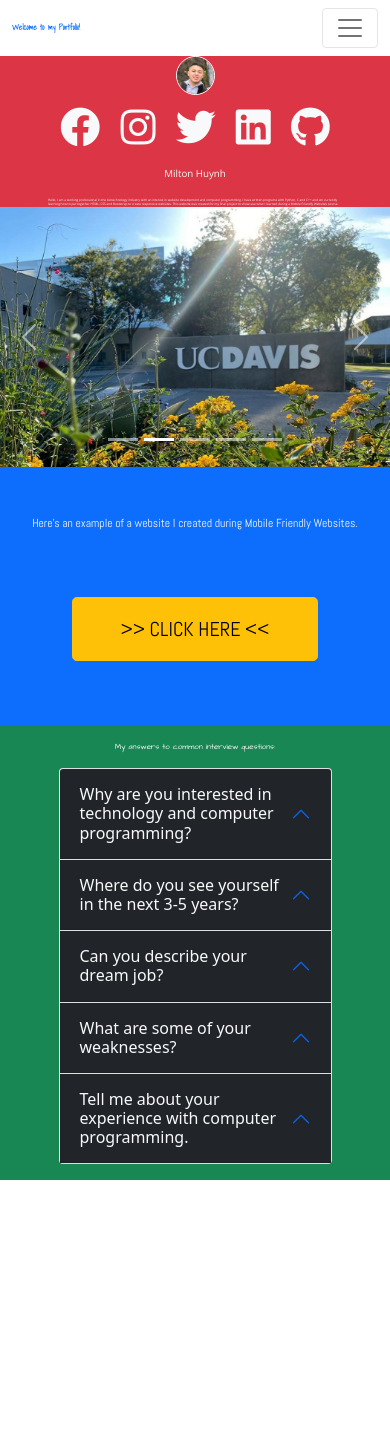
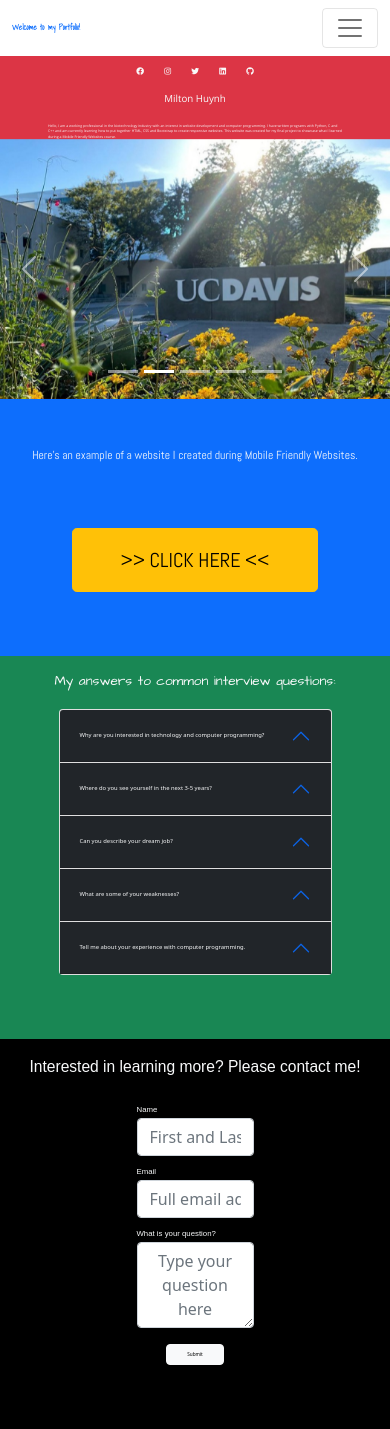
Before and after one commit to miltonhuynh/miltonhuynh.github.io, a plain HTML site: page index.html in a window 390 px wide. Before the commit the page ends 1180 px from the top, so only its background shows below. Drawn offline with nearby package versions, Linux system fonts and the light colour scheme; a web font is replaced by a local one.

Commit message:
Completed all requirements, may make further edits as necessary

```diff
--- a/CSS/styles.css
+++ b/CSS/styles.css
@@ -10,6 +10,18 @@
     border-radius: 50%;
     border: 0.5vw solid white;
     width: 10vw;
+    transition: all .3s ease;
+
+}
+
+@media (max-width: 1000px) {
+    #mypic {
+        display: none;
+    }
+}
+
+#mypic:hover {
+    width: 12.5vw;
 }
 
 
@@ -17,12 +29,22 @@
     vertical-align: middle;
     font-family: 'Open Sans', sans-serif;
     font-size: 2.5vw;
+    transition: all .3s ease;
+}
+
+#name:hover {
+    font-size: 3vw;
 }
 
 #description {
     vertical-align: middle;
     font-family: 'Open Sans', sans-serif;
-    font-size: 0.8vw;
+    font-size: 0.9vw;
+    transition: all .3s ease;
+}
+
+#description:hover {
+    font-size: 1.1vw;
 }
 
 #example_title {
@@ -37,7 +59,7 @@
 
 #interview_title {
     font-family: 'Architects Daughter', cursive;
-    font-size: 2vw;
+    font-size: 3.5vw;
 }
 
 #accordionbody {
@@ -51,14 +73,71 @@
 }
 
 #links {
-    font-family: 'Shadows Into Light', cursive;
+    font-family: 'Dosis', sans-serif;
     font-size: 1.5vw;
 }
 
 .social_button {
-    font-size: 2.5rem;
-    transition: all .75s ease;
+    font-size: 2vw;
+    transition: all .3s ease;
 }
+
 .social_button:hover {
-    font-size: 4rem;
+    font-size: 3.5vw;
 }
+
+#contact {
+    background-color: black;
+}
+
+#contact_title {
+    font-family: 'Genos', sans-serif;
+    font-size: 4vw;
+}
+
+#nameinput {
+    width: 30vw;
+    text-align: center;
+}
+
+#emailinput {
+    width: 30vw;
+    text-align: center;
+}
+
+#questioninput {
+    width: 30vw;
+    text-align: center;
+}
+
+.formtitles {
+    font-family: 'Genos', sans-serif;
+    font-size: 2vw;
+}
+
+#submitbutton {
+    font-size: 1.2vw;
+    transition: all .3s ease;
+    width: 15vw;
+}
+
+#submitbutton:hover {
+    font-size: 1.5vw;
+}
+
+.answer {
+    font-size: 1.2vw
+}
+
+.question {
+    font-size: 1.5vw;
+}
+
+.accordion-button {
+    transition: all 0.5s ease;
+    font-size: 1.5vw;
+}
+
+.accordion-button:hover {
+    font-size: 1.7vw;
+}
--- a/index.html
+++ b/index.html
@@ -9,26 +9,35 @@
     <meta charset="utf-8">
     <meta name="viewport" content="width=device-width, initial-scale=1">
 
-    <!-- Shadows Into Light -->
+    <!-- FONT: Genos-->
+    <link rel="preconnect" href="https://fonts.googleapis.com">
+    <link rel="preconnect" href="https://fonts.gstatic.com" crossorigin>
+    <link href="https://fonts.googleapis.com/css2?family=Genos:wght@200&display=swap" rel="stylesheet">
+
+    <!-- FONT: Shadows Into Light -->
     <link rel="preconnect" href="https://fonts.googleapis.com">
     <link rel="preconnect" href="https://fonts.gstatic.com" crossorigin>
     <link href="https://fonts.googleapis.com/css2?family=Architects+Daughter&family=Shadows+Into+Light&display=swap" rel="stylesheet">
 
-    <!-- Open Sans -->
+    <!-- FONT: Open Sans -->
     <link rel="preconnect" href="https://fonts.googleapis.com">
     <link rel="preconnect" href="https://fonts.gstatic.com" crossorigin>
     <link href="https://fonts.googleapis.com/css2?family=Open+Sans&display=swap" rel="stylesheet">
 
-    <!-- Abel -->
+    <!-- FONT: Abel -->
     <link rel="preconnect" href="https://fonts.googleapis.com">
     <link rel="preconnect" href="https://fonts.gstatic.com" crossorigin>
     <link href="https://fonts.googleapis.com/css2?family=Abel&display=swap" rel="stylesheet">
 
-    <!-- Architects Daughter -->
+    <!-- FONT: Architects Daughter -->
     <link rel="preconnect" href="https://fonts.googleapis.com">
     <link rel="preconnect" href="https://fonts.gstatic.com" crossorigin>
     <link href="https://fonts.googleapis.com/css2?family=Architects+Daughter&display=swap" rel="stylesheet">
 
+    <!-- FONT: Dosis -->
+    <link rel="preconnect" href="https://fonts.googleapis.com">
+    <link rel="preconnect" href="https://fonts.gstatic.com" crossorigin>
+    <link href="https://fonts.googleapis.com/css2?family=Architects+Daughter&family=Dosis:wght@300&display=swap" rel="stylesheet">
 
     <!-- Bootstrap CSS -->
     <link href="https://cdn.jsdelivr.net/npm/bootstrap@5.1.3/dist/css/bootstrap.min.css" rel="stylesheet" integrity="sha384-1BmE4kWBq78iYhFldvKuhfTAU6auU8tT94WrHftjDbrCEXSU1oBoqyl2QvZ6jIW3" crossorigin="anonymous">
@@ -50,11 +59,10 @@
         </button>
         <div class="collapse navbar-collapse" id="navbarSupportedContent">
           <div id="links">
-            <a class="nav-link nav-item" href="#city">City</a>
-            <a class="nav-link nav-item" href="#canyon">Canyon</a>
-            <a class="nav-link nav-item" href="#halfdome">Yosemite</a>
-            <a class="nav-link nav-item" href="#fire">Valley of Fire</a>
-            <a class="nav-link nav-item" href="#beach">Beach</a>
+            <a class="nav-link nav-item" href="#intro">Introduction</a>
+            <a class="nav-link nav-item" href="#example">Example Website</a>
+            <a class="nav-link nav-item" href="#accordions">Accordions</a>
+            <a class="nav-link nav-item" href="#contact">Contact Me</a>
           </div>
         </div>
       </div>
@@ -65,9 +73,9 @@
 
     <!-- Introduction and Carousel -->
     <div class="bg-danger">
-      <div class="row">
+      <div class="row" id="intro">
         <!-- My name title -->
-        <div class="col-12 col-sm-6 d-flex justify-content-center align-items-center bg-danger flex-column text-light">
+        <div class="col-12 col-md-6 d-flex justify-content-center align-items-center bg-danger flex-column text-light">
           <img src="IMG/me.jpg" id="mypic" class="img-fluid">
           <div class="text-white">
             <a href="https://www.facebook.com"><i class="social_button fab fa-facebook h3 p-2 social text-light"></i></a>
@@ -83,7 +91,7 @@
             Hello, I am a working professional in the biotechnology industry with an interest in website development and computer programming. I have written programs with Python, C and C++ and am currently learning how to put together HTML, CSS and Bootstrap to create responsive websites. This website was created for my final project to showcase what I learned during a Mobile Friendly Websites course.
           </div>
         </div>
-        <div class="col-12 col-sm-6">
+        <div class="col-12 col-md-6">
           <!-- Carousel -->
           <div class="w-100">
             <div id="carouselExampleDark" class="carousel slide" data-bs-ride="carousel">
@@ -141,7 +149,7 @@
     </div>
 
     <!-- Example Website-->
-    <div class="row bg-primary text-light">
+    <div class="row bg-primary text-light" id="example">
       <div class="col text-center pt-5" id="example_title">
         Here's an example of a website I created during Mobile Friendly Websites.
       </div>
@@ -154,68 +162,68 @@
 
 
     <!-- Accordions -->
-    <div class="bg-success text-center">
+    <div class="bg-success text-center pb-5" id="accordions">
         <div id="interview_title" class="pt-3 text-light">
         My answers to common interview questions:
         </div>
       <div class="accordion py-3" id="accordionbody">
         <div class="accordion-item">
           <h2 class="accordion-header" id="headingOne">
-            <button class="accordion-button bg-dark text-light" type="button" data-bs-toggle="collapse" data-bs-target="#collapseOne" aria-expanded="true" aria-controls="collapseOne">
+            <button class="accordion-button bg-dark text-light question" type="button" data-bs-toggle="collapse" data-bs-target="#collapseOne" aria-expanded="true" aria-controls="collapseOne">
               Why are you interested in technology and computer programming?
             </button>
           </h2>
           <div id="collapseOne" class="accordion-collapse collapse" aria-labelledby="headingOne" data-bs-parent="#accordionbody">
-            <div class="accordion-body bg-light">
+            <div class="accordion-body  answer">
               I enjoy solving problems using logic and critical thinking and how code can create so many useful applications.
             </div>
           </div>
         </div>
         <div class="accordion-item">
           <h2 class="accordion-header" id="headingTwo">
-            <button class="accordion-button bg-dark text-light" type="button" data-bs-toggle="collapse" data-bs-target="#collapseTwo" aria-expanded="false" aria-controls="collapseTwo">
+            <button class="accordion-button bg-dark text-light question" type="button" data-bs-toggle="collapse" data-bs-target="#collapseTwo" aria-expanded="false" aria-controls="collapseTwo">
               Where do you see yourself in the next 3-5 years?
             </button>
           </h2>
           <div id="collapseTwo" class="accordion-collapse collapse" aria-labelledby="headingTwo" data-bs-parent="#accordionbody">
-            <div class="accordion-body">
-              <strong>This is the second item's accordion body.</strong> It is hidden by default, until the collapse plugin adds the appropriate classes that we use to style each element. These classes control the overall appearance, as well as the showing and hiding via CSS transitions. You can modify any of this with custom CSS or overriding our default variables. It's also worth noting that just about any HTML can go within the <code>.accordion-body</code>, though the transition does limit overflow.
+            <div class="accordion-body answer">
+              I see myself creating useful applications for a wide range of users and work with an amazing team to support me.
             </div>
           </div>
         </div>
         <div class="accordion-item">
           <h2 class="accordion-header" id="headingThree">
-            <button class="accordion-button bg-dark text-light" type="button" data-bs-toggle="collapse" data-bs-target="#collapseThree" aria-expanded="false" aria-controls="collapseThree">
+            <button class="accordion-button bg-dark text-light question" type="button" data-bs-toggle="collapse" data-bs-target="#collapseThree" aria-expanded="false" aria-controls="collapseThree">
               Can you describe your dream job?
             </button>
           </h2>
           <div id="collapseThree" class="accordion-collapse collapse" aria-labelledby="headingThree" data-bs-parent="#accordionbody">
-            <div class="accordion-body">
-              <strong>This is the third item's accordion body.</strong> It is hidden by default, until the collapse plugin adds the appropriate classes that we use to style each element. These classes control the overall appearance, as well as the showing and hiding via CSS transitions. You can modify any of this with custom CSS or overriding our default variables. It's also worth noting that just about any HTML can go within the <code>.accordion-body</code>, though the transition does limit overflow.
+            <div class="accordion-body answer">
+              My dream job would be one in which I can help others using my knowledge and effort.
             </div>
           </div>
         </div>
         <div class="accordion-item">
           <h2 class="accordion-header" id="headingThree">
-            <button class="accordion-button bg-dark text-light" type="button" data-bs-toggle="collapse" data-bs-target="#collapseFour" aria-expanded="false" aria-controls="collapseFour">
+            <button class="accordion-button bg-dark text-light question" type="button" data-bs-toggle="collapse" data-bs-target="#collapseFour" aria-expanded="false" aria-controls="collapseFour">
               What are some of your weaknesses?
             </button>
           </h2>
           <div id="collapseFour" class="accordion-collapse collapse" aria-labelledby="headingThree" data-bs-parent="#accordionbody">
-            <div class="accordion-body">
-              <strong>This is the third item's accordion body.</strong> It is hidden by default, until the collapse plugin adds the appropriate classes that we use to style each element. These classes control the overall appearance, as well as the showing and hiding via CSS transitions. You can modify any of this with custom CSS or overriding our default variables. It's also worth noting that just about any HTML can go within the <code>.accordion-body</code>, though the transition does limit overflow.
+            <div class="accordion-body answer">
+              I tend to focus too much on one task and forget about other tasks, I also take on too many tasks and end up not meeting my deadlines.
             </div>
           </div>
         </div>
         <div class="accordion-item">
           <h2 class="accordion-header" id="headingThree">
-            <button class="accordion-button bg-dark text-light" type="button" data-bs-toggle="collapse" data-bs-target="#collapseFive" aria-expanded="false" aria-controls="collapseFive">
+            <button class="accordion-button bg-dark text-light question" type="button" data-bs-toggle="collapse" data-bs-target="#collapseFive" aria-expanded="false" aria-controls="collapseFive">
               Tell me about your experience with computer programming.
             </button>
           </h2>
           <div id="collapseFive" class="accordion-collapse collapse" aria-labelledby="headingThree" data-bs-parent="#accordionbody">
-            <div class="accordion-body">
-              <strong>This is the third item's accordion body.</strong> It is hidden by default, until the collapse plugin adds the appropriate classes that we use to style each element. These classes control the overall appearance, as well as the showing and hiding via CSS transitions. You can modify any of this with custom CSS or overriding our default variables. It's also worth noting that just about any HTML can go within the <code>.accordion-body</code>, though the transition does limit overflow.
+            <div class="accordion-body answer">
+              I've taken some programming courses in high school and undergrad but I am mostly a beginnner, always learning!
             </div>
           </div>
         </div>
@@ -225,6 +233,32 @@
 
 
     <!-- Contact Form -->
+    <div id="contact">
+      <div class="row" id="contact_title">
+        <div class="col text-center py-3 text-light">
+          Interested in learning more? Please contact me!
+        </div>
+      </div>
+      <div class="row pb-5">
+        <form class="w-100 d-flex flex-column align-items-center">
+          <div class="form-group">
+            <label for="nameinput" class="text-light formtitles">Name</label>
+            <input type="email" class="form-control" id="nameinput" placeholder="First and Last name">
+          </div>
+          <div class="form-group">
+            <label for="emailinput" class="text-light formtitles">Email</label>
+            <input type="email" class="form-control" id="emailinput" placeholder="Full email address">
+          </div>
+          <div class="form-group">
+            <label for="questioninput" class="text-light formtitles">What is your question?</label>
+            <textarea class="form-control" id="questioninput" rows="3" placeholder="Type your question here"></textarea>
+          </div>
+          <button type="submit" class="btn btn-light m-3" id="submitbutton">Submit</button>
+        </form>
+      </div>
+    </div>
+
+
 
 
 
```
